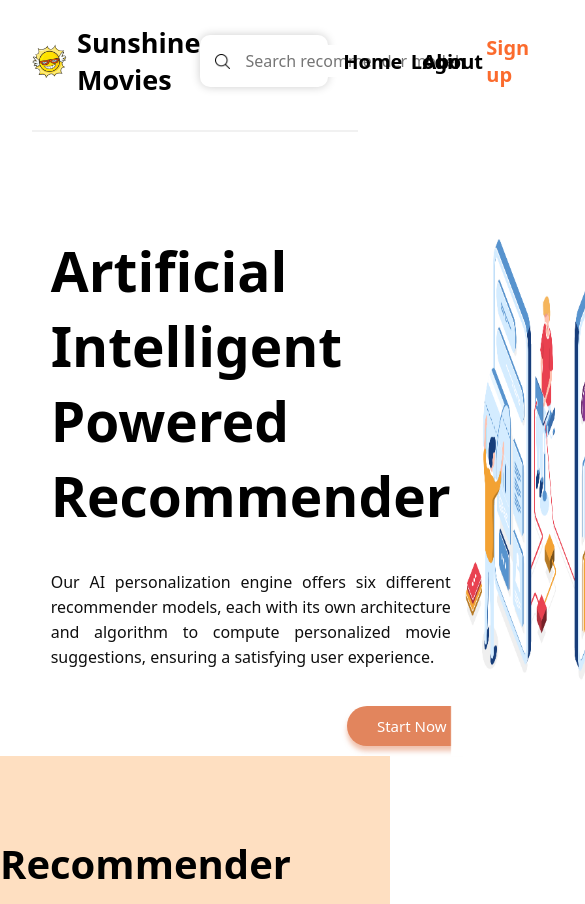
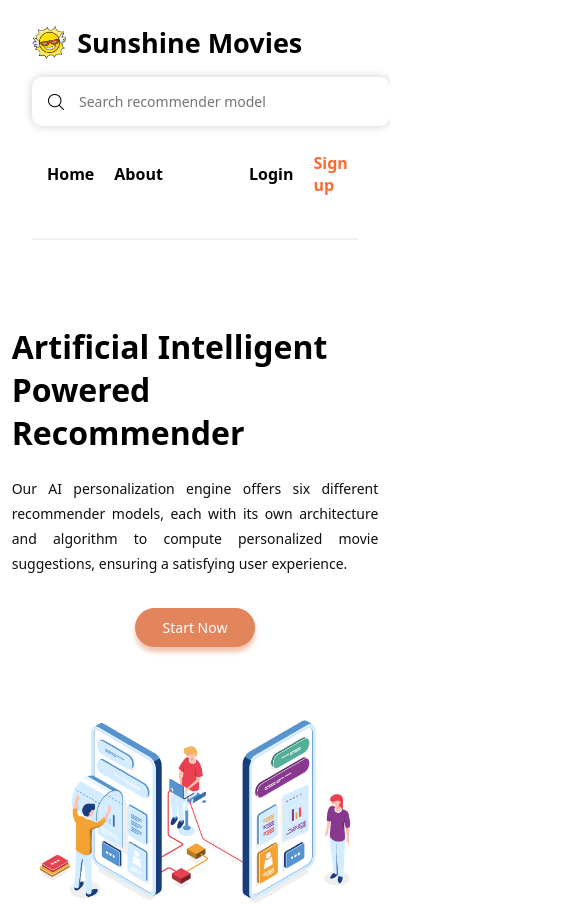
Before and after one commit to hangui11/Recommender-System-Frotend, a Vue app: page / in a window 390 px wide. Shown: the top 904 px of the page, 585 px wide, since content can reach past the window. Built offline with nearby package versions, Linux system fonts and the light colour scheme.

Commit message:
fix css problems

```diff
--- a/src/assets/main.css
+++ b/src/assets/main.css
@@ -3,8 +3,8 @@ html, body {
 }
 
 #app {
-  height: 100%;
-  width: 100%;
+  /* height: 100%;
+  width: 100%; */
   margin: 0;
   align-items: center;
   justify-content: center;
--- a/src/components/TheHome.vue
+++ b/src/components/TheHome.vue
@@ -5,8 +5,6 @@ import sun from '@/components/icons/sun.png'
 import search from '@/components/icons/search.png'
 import personalized_recommendation from '@/assets/personalized-recommendations.png'
 import { ref, onMounted, onUnmounted } from 'vue'
-
-
 
 const router = useRouter()
 
@@ -124,7 +122,6 @@ const closeModelList = () => {
       </div>
     </div>
 
-
     <div class="nav-bar">
       <div class="nav-home-bar">
         <div @click="home" class="nav-item">
@@ -162,6 +159,7 @@ const closeModelList = () => {
     <p>Explore feature-rich Recommenders and choose the most suitable one</p>
   </div>
 
+
 </template>
 
 <style scoped>
@@ -169,6 +167,7 @@ const closeModelList = () => {
 * {
   font-family:system-ui, -apple-system, BlinkMacSystemFont, 'Segoe UI', Roboto, Oxygen, Ubuntu, Cantarell, 'Open Sans', 'Helvetica Neue', sans-serif;
 }
+
 body {
   position: relative;
   min-height: 100vh;
@@ -196,9 +195,9 @@ body {
 }
 
 .icon {
-  height: 35px;
-  width: 35px;
-  margin-right: 10px;
+  height: 2.2rem;
+  width: 2.2rem;
+  margin-right: 0.625rem;
   transition: all 0.3s ease-in-out;
 }
 
@@ -208,7 +207,7 @@ body {
   justify-content: center;
   font-weight: bold;
   cursor: pointer;
-  font-size: 27px;
+  font-size: 1.6875rem;
   transition: all 0.3s ease-in-out;
 }
 
@@ -226,7 +225,7 @@ body {
   flex-direction: row;
   justify-content: space-between;
   align-items: center;
-  font-size: 20px;
+  font-size: clamp(1rem, 3vw, 1.25rem);
   width: 36.5%;
 }
 
@@ -243,9 +242,9 @@ body {
 .nav-home-bar {
   display: flex;
   align-items: center;
-  font-size: 20px;
+  font-size: clamp(1rem, 3vw, 1.25rem);
   justify-content: space-between;
-  padding: 5px;
+  padding: 0.3125rem;
   width: 35%;
 }
 
@@ -253,7 +252,7 @@ body {
   position: relative;
   display: flex;
   align-items: center;
-  padding-inline: 15px;
+  padding-inline: 1rem;
   border-radius: 10px;
   box-shadow: 0 0 10px rgba(0, 0, 0, 0.2);
   cursor: text;
@@ -272,7 +271,7 @@ body {
 }
 
 .model-item {
-  padding: 8px 20px;
+  padding: 0.5rem 1.25rem;
   cursor: pointer;
 }
 
@@ -287,21 +286,24 @@ body {
 }
 
 #search {
-  min-width: 260px;
-  font-size: 16px;
+  min-width: 16.25rem;
+  font-size: clamp(0.875rem, 2.5vw, 1rem);
   border: none;
   width: auto;
+  contain: content;
+  max-width: 20rem;
 }
 
+
 .search-logo {
-  width: 15px;
-  height: 15px;
+  width: 1rem;
+  height: 1rem;
 }
 
 .nav-item {
   position: relative;
   cursor: pointer;
-  padding: 10px;
+  padding: 0.625rem;
   transition: all 0.3s ease;
 }
 
@@ -311,34 +313,41 @@ body {
   transform: scale(1.05);
 }
 
+
+
 .header {
   position: relative;
-  margin: 0 3%;
+  margin: 3% 3%;
   display: flex;
   padding-left: 10%;
-  justify-content: space-between;
+  justify-content: center;
+  align-items: center;
+
 }
 
 .description {
-  padding-top: 40px;
+  width: 32rem;
+  padding-top: 2.5rem;
   opacity: 0;
-  padding-bottom: 10px;
+  padding-bottom: 0.625rem;
 }
 
 h1 {
-  font-size: 55px;
+  font-size: clamp(2rem, 5vw, 3.4375rem);
   text-align: left;
 }
 
 p {
   text-align: justify;
   color: #0f0f0f;
-  font-size: 16px;
-  line-height: 25px;
+  font-size: clamp(0.875rem, 2.5vw, 1rem);
+  line-height: 1.5625rem;
 }
 
 #personalized_recommendation {
-  width: 60%;
+  width: 48rem;
+  z-index: -1;
+  /* width: 60%; */
 }
 
 .image-enter-active {
@@ -351,21 +360,37 @@ p {
 
 .button {
   cursor: pointer;
-  width: 130px;
+  max-width: 8.125rem;
+  min-width: 120px;
   border-radius: 50px;
-  padding: 10px;
+  padding: 0.625rem;
   border: none;
-  font-size: 15px;
+  font-size: clamp(0.875rem, 2.5vw, 1rem);
   color: white;
   background-color: rgba(226, 133, 93);
   box-shadow:  0 5px 5px rgba(226, 133, 93, 0.5);
   transition: transform 0.3s ease;
   margin-left: 74%;
   margin-top: 5%;
+  z-index: 100;
 }
 
 .button:hover {
   transform: translateY(-10%);
+}
+
+.model-content {
+  background-color: rgba(250, 150, 50, 0.3);
+  display: flex;
+  justify-content: center;
+  align-items: center;
+  flex-direction: column;
+}
+
+h2 {
+  font-size: clamp(1.5rem, 4vw, 2.5rem);
+  margin-top: 5rem;
+  margin-bottom: 0rem;
 }
 
 
@@ -391,17 +416,46 @@ p {
   }
 }
 
-.model-content {
-  background-color: rgba(250, 150, 50, 0.3);
-  display: flex;
-  justify-content: center;
+@media screen and (max-width: 1200px) {
+  .header {
+    flex-direction: column;
     align-items: center;
-  flex-direction: column;
+    padding-left: 0;
   }
 
-h2 {
-  font-size: 40px;
-  margin-top: 5rem;
-  margin-bottom: 0rem;
+  .description {
+    width: 100%;
+    text-align: center;
   }
+
+  #personalized_recommendation {
+    width: 100%;
+    max-width: 600px;
+    margin-top: 2rem;
+  }
+
+  .button {
+    margin-left: auto;
+    margin-right: auto;
+  }
+}
+
+@media screen and (max-width: 768px) {
+  .nav-container {
+    flex-direction: column;
+    align-items: flex-start;
+    position: relative;
+  }
+
+  .nav-bar {
+    width: 100%;
+    margin-top: 1rem;
+  }
+
+  .nav-search {
+    width: 100%;
+    margin-top: 1rem;
+  }
+}
+
 </style>
```
Lines whose indentation alone changed are shown as unchanged.
